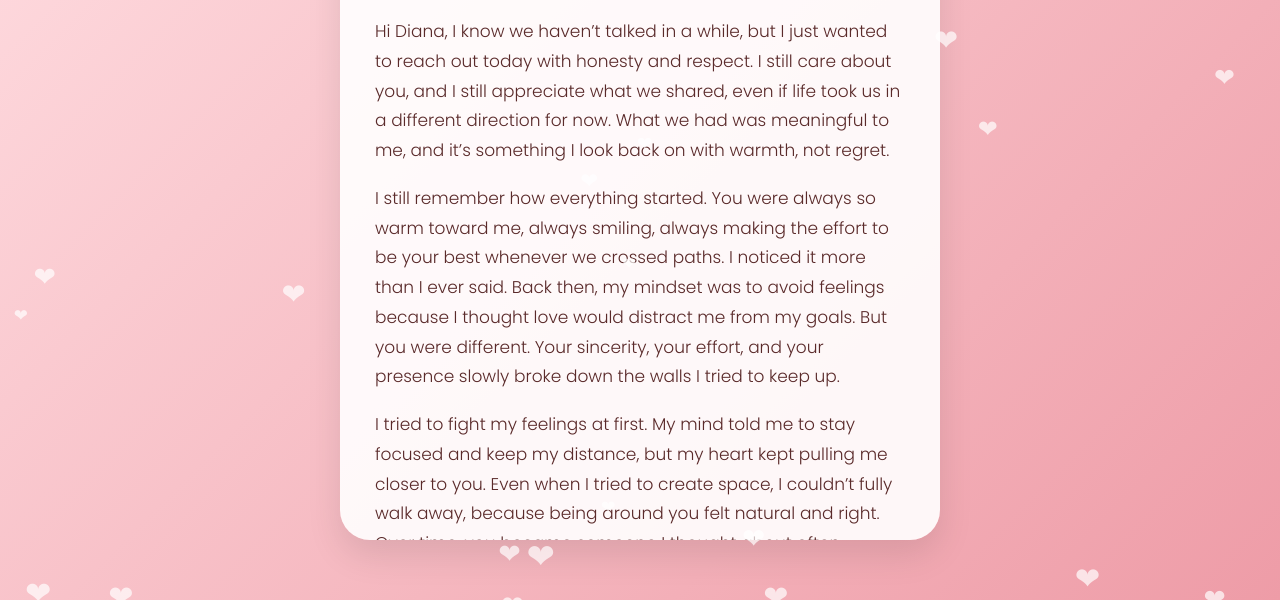
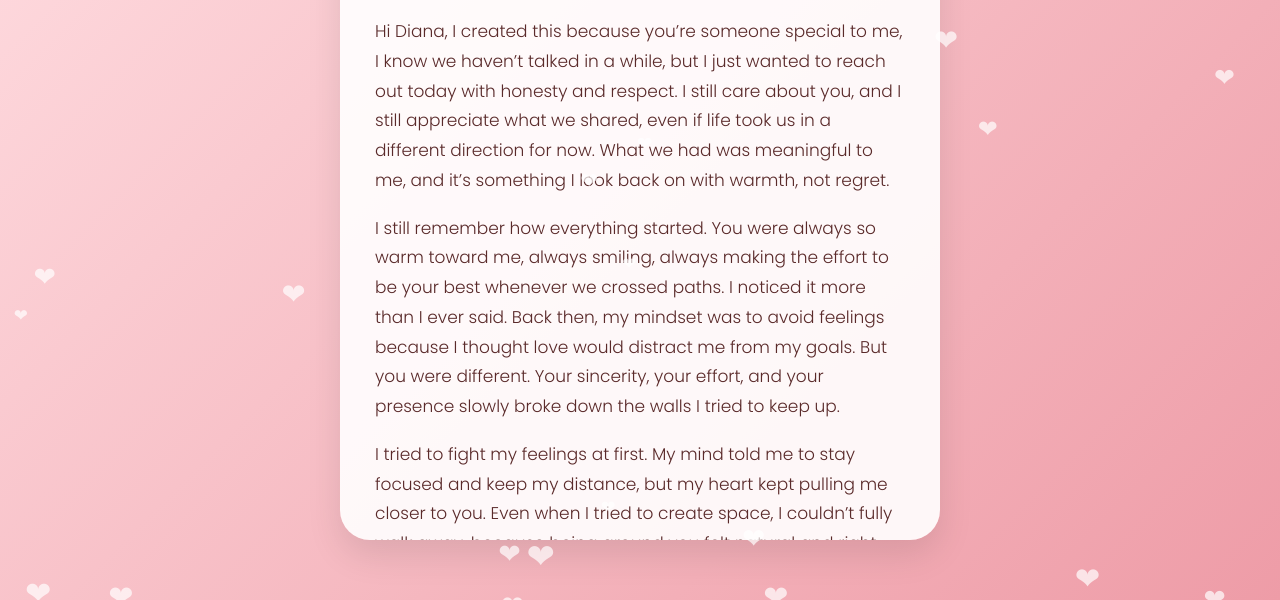
Before and after one commit to ArchiePataray/Design-4, a plain HTML site: page index.html in a window 1280 px wide. Both pictures are taken after a click on the button "Open Card". Shown: the part 200-800 px from the top of the page. Drawn offline with Linux system fonts and the light colour scheme.

Commit message:
Update index.html

```diff
--- a/index.html
+++ b/index.html
@@ -2,7 +2,7 @@
 <head>
 <meta charset="UTF-8">
 <meta name="viewport" content="width=device-width, initial-scale=1.0, viewport-fit=cover">
-<title>Valentine Card</title>
+<title>Happy Valentines Diana ❤️</title>
 <link href="https://fonts.googleapis.com/css2?family=Great+Vibes&family=Poppins:wght@300;600&display=swap" rel="stylesheet">
 <style>
 * { box-sizing: border-box; }
@@ -156,7 +156,7 @@ button:hover {
 <div class="page hidden" id="messagePage" style="background: linear-gradient(135deg, #ffdde1, #ee9ca7);">
   <div class="message-box">
     <h1>Happy Valentine’s Day</h1>
-    <p>Hi Diana, I know we haven’t talked in a while, but I just wanted to reach out today with honesty and respect. I still care about you, and I still appreciate what we shared, even if life took us in a different direction for now. What we had was meaningful to me, and it’s something I look back on with warmth, not regret.</p>
+    <p>Hi Diana, I created this because you’re someone special to me, I know we haven’t talked in a while, but I just wanted to reach out today with honesty and respect. I still care about you, and I still appreciate what we shared, even if life took us in a different direction for now. What we had was meaningful to me, and it’s something I look back on with warmth, not regret.</p>
     <p>I still remember how everything started. You were always so warm toward me, always smiling, always making the effort to be your best whenever we crossed paths. I noticed it more than I ever said. Back then, my mindset was to avoid feelings because I thought love would distract me from my goals. But you were different. Your sincerity, your effort, and your presence slowly broke down the walls I tried to keep up.</p>
     <p>I tried to fight my feelings at first. My mind told me to stay focused and keep my distance, but my heart kept pulling me closer to you. Even when I tried to create space, I couldn’t fully walk away, because being around you felt natural and right. Over time, you became someone I thought about often, someone who mattered to me more than I planned or expected. And when I finally admitted my feelings, it came from a place that was honest and real.</p>
     <p><strong>I really like you...</strong></p>
```
